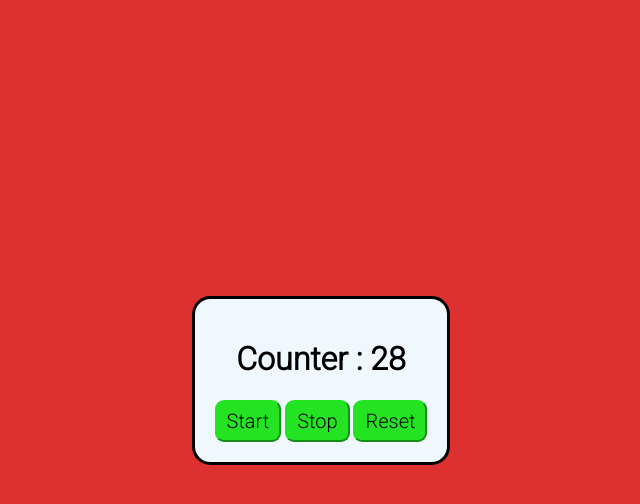
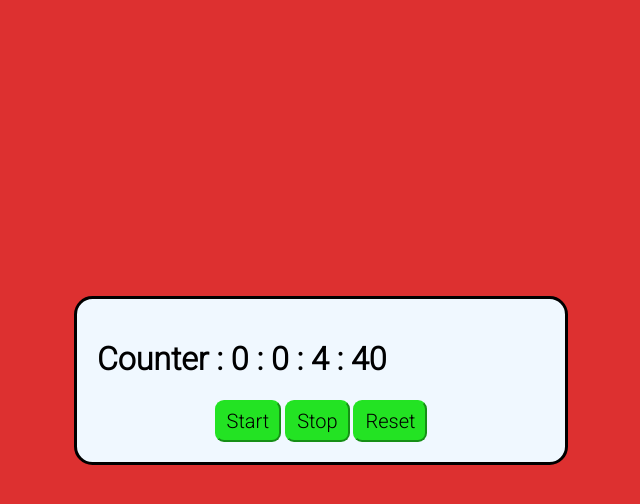
Before and after one commit to fossnsbm/hactoberfest-2021, a plain HTML site: page counter/counter.html in a window 1280 px wide. Both pictures are taken after a click on the button "Start". Shown: the whole page, without its empty margins (319-959 px from the left). Drawn offline with Linux system fonts and the light colour scheme.

Commit message:
show count h/m/s/ms

```diff
--- a/counter/counter.html
+++ b/counter/counter.html
@@ -15,7 +15,7 @@
 
 <body>
     <div class="counter-div">
-        <h1 id="counter">Counter : 0</h1>
+        <h1 id="counter">Counter : 0 : 0 : 0 : 0</h1>
         <button id="start">Start</button>
         <button id="stop">Stop</button>
         <button id="reset">Reset</button>
@@ -23,18 +23,33 @@
 
 </body>
 <script>
-
-    const ele = document.getElementById("counter")
-    let txt = 0;
+    const ele = document.getElementById("counter");
+    let hour = 0;
+    let minute = 0;
+    let sec = 0;
+    let minSec = 0;
     let int;
     let start = true;
+
     const btnstart = document.getElementById("start").addEventListener("click", () => {
         if (start) {
             int = setInterval(() => {
-                txt = txt + 1;
-                console.log(txt);
-                ele.innerText = `Counter : ${txt}`
-            }, 100);
+                minSec = minSec + 1;
+                if(minSec>59){
+                    sec++;
+                    minSec = 0;
+                }
+                if(sec>59){
+                    minute++;
+                    sec = 0;
+                }
+                if(minute>59){
+                    hour++;
+                    minute = 0;
+                }
+                ele.innerText = `Counter : ${hour} : ${minute} : ${sec} : ${minSec}`
+            }, 10);
+
             start = false;
         }
     })
@@ -45,9 +60,11 @@
 
     const btnReset = document.getElementById("reset").addEventListener("click", () => {
             clearInterval(int);
-            txt = 0;
+            sec = 0;
+            minute = 0;
+            hour = 0;
             start = true;
-            ele.innerHTML = `Counter : 0`
+            ele.innerHTML = `Counter : 0 : 0 : 0 : 0`
         }
     )
 </script>
--- a/counter/index.css
+++ b/counter/index.css
@@ -2,10 +2,10 @@ body {
   background-color: #dd3030;
 }
 
-div {
+.counter-div {
   background-color: aliceblue;
   text-align: center;
-  width: fit-content;
+  width: 35vw;
   margin: 10px;
   padding: 20px;
   font-family: "Roboto";
@@ -13,8 +13,12 @@ div {
   margin-top: 37vh;
   border-radius: 18.5px;
   border: solid 3px black;
+}
 
+.counter-div h1{
+  text-align: start;
 }
+
 button {
   padding: 7px 10px;
   font-size: 20px;
```
